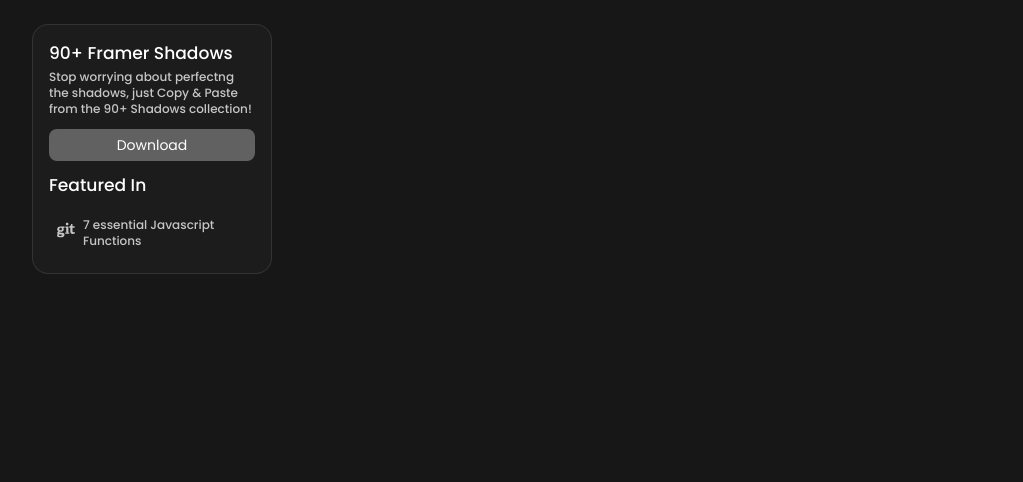
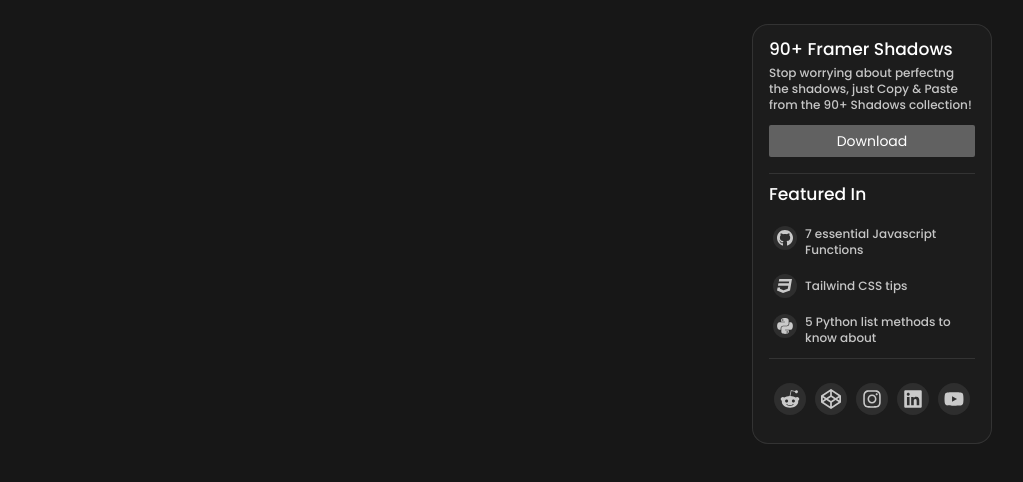
Before and after one commit to jirighoemaanuel/docs, a React (Vite) app: page / in a window 1280 px wide. Shown: the top 482 px of the page, without its empty margins (128-1151 px from the left). Built offline with nearby package versions, Linux system fonts and the light colour scheme.

Commit message:
finished the features component

```diff
--- a/src/components/About/About.jsx
+++ b/src/components/About/About.jsx
@@ -19,7 +19,7 @@
   };
 
   return (
-    <div className='bg-dark-100 w-75 px-3 py-4 rounded-2xl mx-40 my-6 text-xs border border-light-10 fixed'>
+    <div className='bg-dark-100 w-75 max-w-75 px-3 py-4 rounded-2xl mx-40 my-6 text-xs border border-light-10 fixed left-0'>
       <div className='flex flex-row flex-wrap'>
         <div className='relative flex justify-between w-full'>
           <div className='w-24 h-24 rounded-full overflow-hidden'>
@@ -42,10 +42,10 @@
             </div>
           </div>
           <div className='flex'>
-            <SocialLink href='#'>
+            <SocialLink href='#' title='Twitter'>
               <FaTwitter />
             </SocialLink>
-            <SocialLink href='#'>
+            <SocialLink href='#' title='Read.CV'>
               <FaBook />
             </SocialLink>
           </div>
--- a/src/components/About/SocialLink.jsx
+++ b/src/components/About/SocialLink.jsx
@@ -1,18 +1,28 @@
 import PropTypes from 'prop-types';
 
-function SocialLink({ href, children }) {
+function SocialLink({ href, children, title }) {
   return (
-    <a
-      href={href}
-      className='mx-1 text-xl rotate-6 text-gray-300 bg-gray-darker rounded-full w-8 h-8 flex items-center justify-center hover:bg-light-10 transition ease-out duration-400'
-    >
-      {children}
-    </a>
+    <div className='group'>
+      <a
+        href={href}
+        className='relative mx-1 text-xl text-gray-300 bg-gray-darker rounded-full w-8 h-8 flex items-center justify-center hover:bg-light-10 transition ease-out duration-400'
+      >
+        {children}
+      </a>
+      <a href={href}>
+        {title && (
+          <div className='relative bottom-2 text-xxxs bg-light-75 rounded-sm opacity-0 group-hover:opacity-100 transition ease-out duration-400 w-10 px-1 flex text-gray-darker justify-center items-center'>
+            {title}
+          </div>
+        )}
+      </a>
+    </div>
   );
 }
 
 SocialLink.propTypes = {
   href: PropTypes.string.isRequired,
+  title: PropTypes.string,
   children: PropTypes.node.isRequired,
 };
 
--- a/src/components/App.jsx
+++ b/src/components/App.jsx
@@ -3,7 +3,8 @@
 
 function App() {
   return (
-    <div>
+    <div className=''>
+    {/* <About /> */}
       <Feature />
     </div>
   );
--- a/src/components/Feature/Feature.jsx
+++ b/src/components/Feature/Feature.jsx
@@ -1,36 +1,55 @@
-import { FaGit } from 'react-icons/fa';
+import { FaCodepen, FaCss3, FaGithub, FaInstagram, FaLinkedin, FaPython, FaRedditAlien, FaYoutube } from 'react-icons/fa';
+import IconWithText from './IconWithText';
+import SocialLink from '../About/SocialLink';
 
 function Feature() {
   return (
-    <div className='bg-dark-100 w-60 px-4 py-4 rounded-2xl mx-40 my-6 text-xs border border-light-10 fixed'>
+    <div className='bg-dark-100 min-w-60 max-w-60 px-4 py-3 rounded-2xl mx-40 my-6 text-xs border border-light-10 fixed right-0'>
       <div>
         <h1 className='text-xlg mt-1 mb-2 text-light-100'>
           90+ Framer Shadows
         </h1>
-        <p>
+        <p className=''>
           Stop worrying about perfectng the shadows, just Copy & Paste from the
           90+ Shadows collection!
         </p>
-        <button className='bg-light-30 text-light-100 h-8 rounded-lg px-3 font-normal w-full text-sm my-3'>
+
+        <button className='bg-light-30 text-light-100 h-8 rounded-sm px-3 font-normal w-full text-sm my-3'>
           Download
         </button>
+        <hr className='text-light-10 my-1' />
       </div>
-      <div>
-        <h3 className='text-xlg mt-1 mb-4 text-light-100'>Featured In</h3>
-        <ul className='px-2'>
-          <div className='flex justify-between hover:bg-light-10 rounded-sm w-full py-2'>
-            <div className=''>
-              <h4 className='flex gap-2 text-sm '>
-                <i className='text-lg relative top-1'>
-                  <FaGit />
-                </i>
-                <div className='flex gap-2 justify-center items-center'>
-                  <p className='text-xs'>7 essential Javascript Functions</p>
-                </div>
-              </h4>
-            </div>
-          </div>
+      <div className='mt-3'>
+        <h3 className='text-xlg  mb-4 text-light-100'>Featured In</h3>
+        <ul className=''>
+          <IconWithText
+            IconComponent={FaGithub}
+            text='7 essential Javascript Functions'
+          />
+          <IconWithText IconComponent={FaCss3} text='Tailwind CSS tips' />
+          <IconWithText
+            IconComponent={FaPython}
+            text='5 Python list methods to know about'
+          />
         </ul>
+      </div>
+      <hr className='text-light-10 my-1' />
+      <div className='flex justify-around mt-6'>
+        <SocialLink href='#' title='Reddit'>
+          <FaRedditAlien />
+        </SocialLink>
+        <SocialLink href='#' title='Codepen'>
+          <FaCodepen />
+        </SocialLink>
+        <SocialLink href='#' title='Instagram'>
+          <FaInstagram />
+        </SocialLink>
+        <SocialLink href='#' title='Linkend'>
+          <FaLinkedin />
+        </SocialLink>
+        <SocialLink href='#' title='Youtube'>
+          <FaYoutube />
+        </SocialLink>
       </div>
     </div>
   );
--- /dev/null
+++ b/src/components/Feature/IconWithText.jsx
@@ -0,0 +1,25 @@
+import PropTypes from 'prop-types';
+
+function IconWithText({ IconComponent, text }) {
+  return (
+    <div className='flex justify-between hover:bg-light-5 rounded-lg w-full py-2 px-1 text-sm'>
+      <div className='flex gap-2'>
+        <div className='text-lg bg-gray-darker rounded-full flex items-center w-6
+        h-6 justify-center p-1'>
+          <IconComponent />
+        </div>
+        <div className='flex gap-2 justify-center items-center text-xs'>
+          {text}
+        </div>
+      </div>
+    </div>
+  );
+}
+
+IconWithText.propTypes = {
+  IconComponent: PropTypes.icon,
+  text: PropTypes.string.isRequired,
+};
+
+export default IconWithText
+// Usage
```
